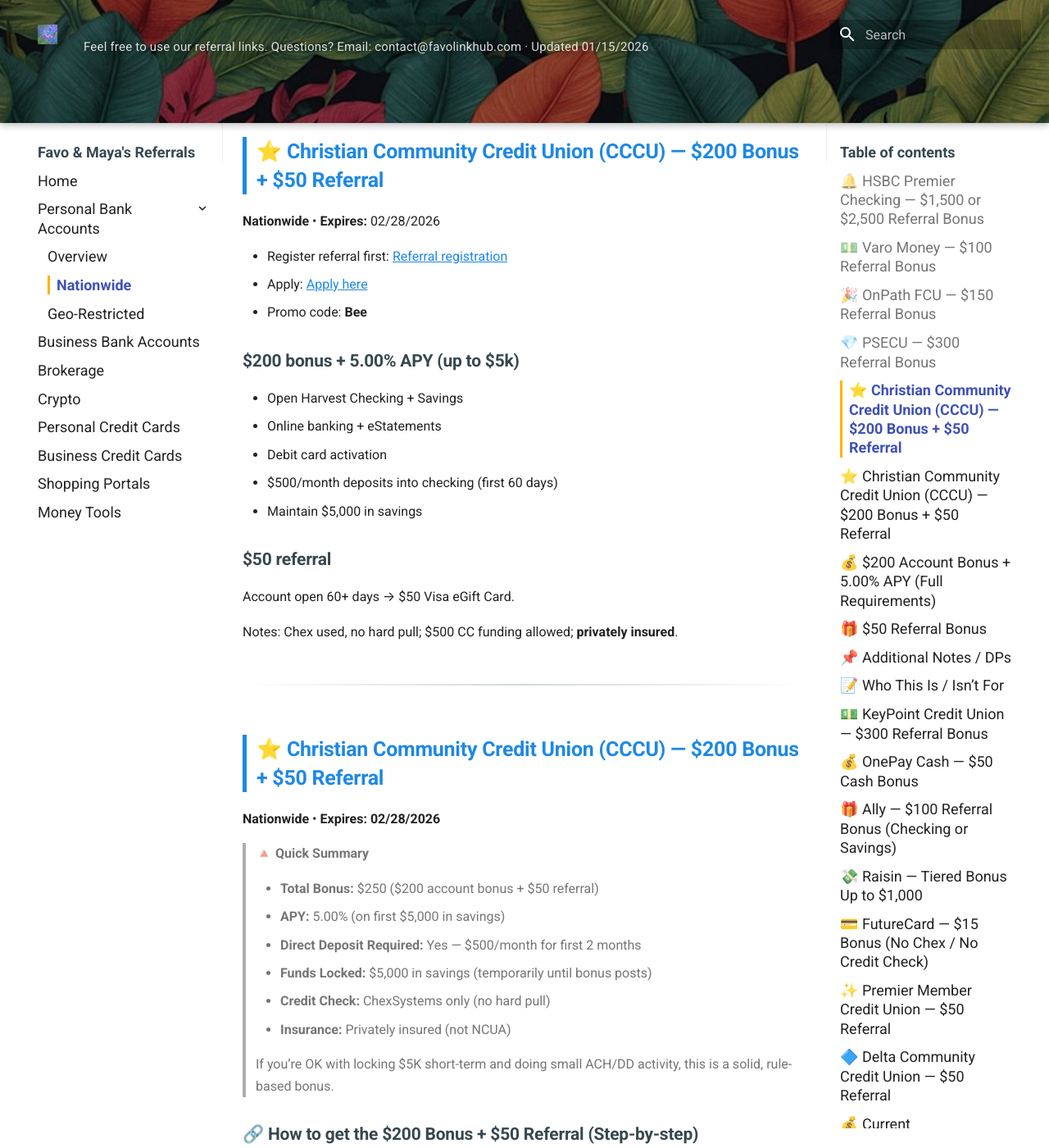
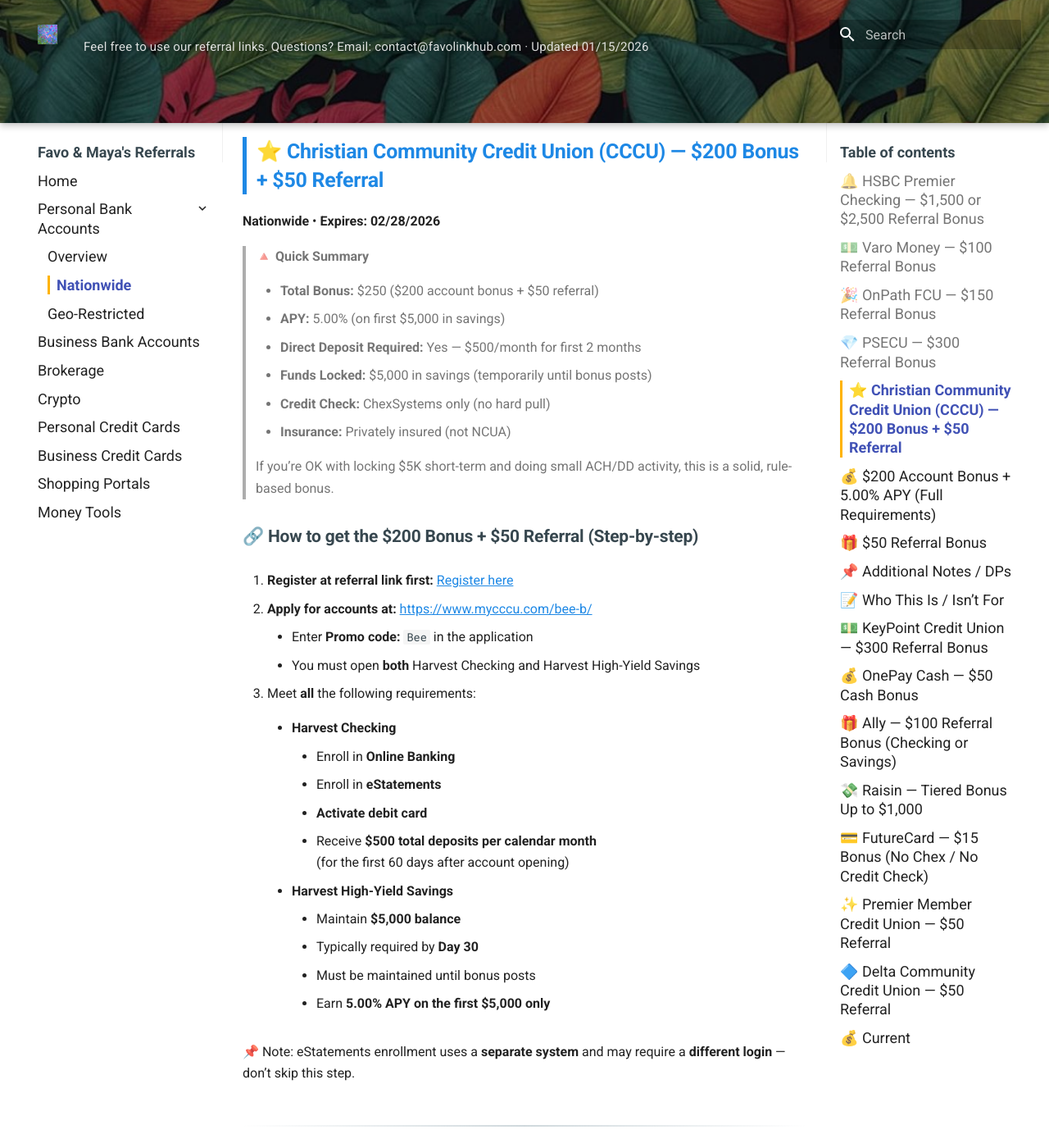
Before and after one commit to whispersofzephyr/favolinkhub-site, an MkDocs documentation site: the page built from docs/personal-bank-nationwide.md, in a window 1280 px wide and 1400 px high, scrolled down 5399 px. Shown: the whole window at 82% size. Built offline with MkDocs 1.6.1 and Material for MkDocs 9.7.7, drawn with Linux system fonts in a browser that asks for light colours; some of the changed text lies outside the part shown.

Commit message:
Update personal-bank-nationwide.md

```diff
--- a/docs/personal-bank-nationwide.md
+++ b/docs/personal-bank-nationwide.md
@@ -190,27 +190,6 @@ Bonus after ~100–145 days.
 ---
 
 ## ⭐ Christian Community Credit Union (CCCU) — $200 Bonus + $50 Referral
-**Nationwide** • **Expires:** 02/28/2026
-
-- Register referral first: [Referral registration](https://share.mycccu.com/billssophiewang)
-- Apply: [Apply here](https://www.mycccu.com/bee-b/)
-- Promo code: **Bee**
-
-### $200 bonus + 5.00% APY (up to $5k)
-- Open Harvest Checking + Savings
-- Online banking + eStatements
-- Debit card activation
-- $500/month deposits into checking (first 60 days)
-- Maintain $5,000 in savings
-
-### $50 referral
-Account open 60+ days → $50 Visa eGift Card.
-
-Notes: Chex used, no hard pull; $500 CC funding allowed; **privately insured**.
-
----
-
-## ⭐ Christian Community Credit Union (CCCU) — $200 Bonus + $50 Referral
 **Nationwide** • **Expires: 02/28/2026**
 
 > 🔺 **Quick Summary**
@@ -228,14 +207,14 @@ Notes: Chex used, no hard pull; $500 CC funding allowed; **privately insured**.
 
 1. **Register at referral link first:** [Register here](https://share.mycccu.com/billssophiewang)
 
-2. **Apply for accounts:** [https://www.mycccu.com/bee-b/](https://www.mycccu.com/bee-b/)
+2. **Apply for accounts at:** [https://www.mycccu.com/bee-b/](https://www.mycccu.com/bee-b/)
 
      - Enter **Promo code:** `Bee` in the application
      - You must open **both** Harvest Checking and Harvest High-Yield Savings
 
-3. Meet all the following requirements:
+3. Meet **all** the following requirements:
 
-    - Harvest Checking
+    - **Harvest Checking**
 
         - Enroll in **Online Banking**
         - Enroll in **eStatements**
@@ -243,7 +222,7 @@ Notes: Chex used, no hard pull; $500 CC funding allowed; **privately insured**.
         - Receive **$500 total deposits per calendar month**
           (for the first 60 days after account opening)
 
-    - Harvest High-Yield Savings
+    - **Harvest High-Yield Savings**
 
         - Maintain **$5,000 balance**
         - Typically required by **Day 30**
```
